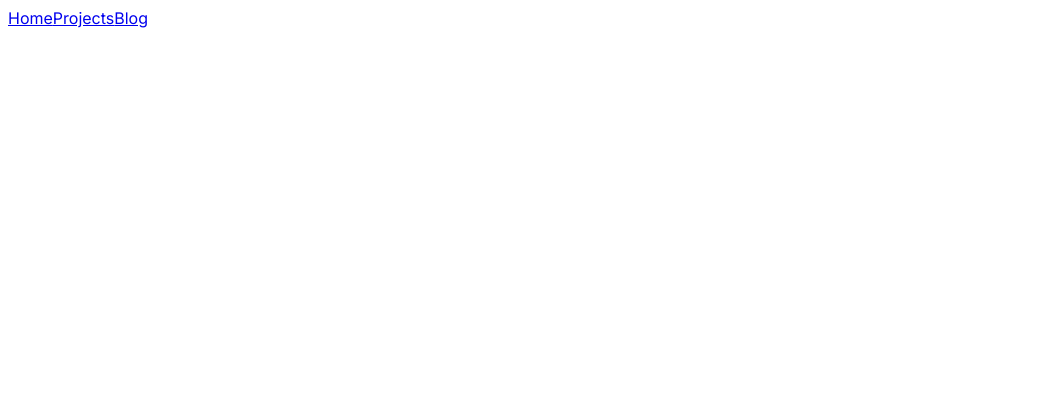
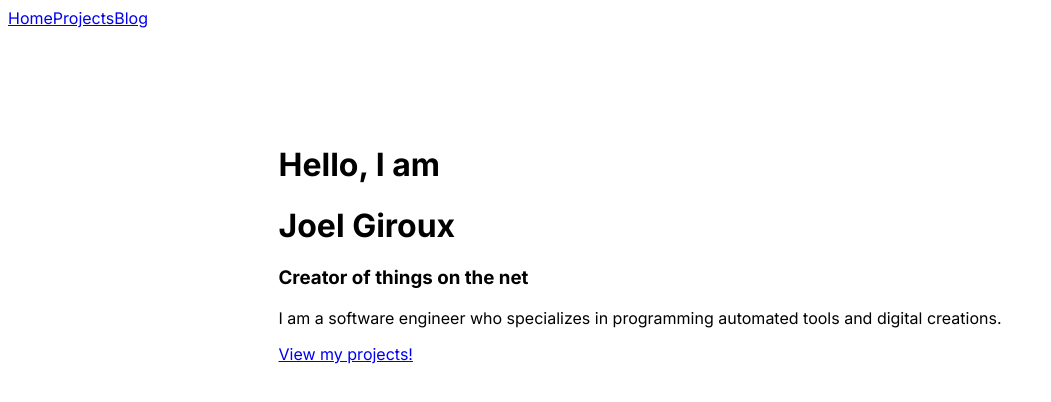
Before and after one commit to Nimeroo/next-portfolio, a Next.js app: page / in a window 1280 px wide. Shown: the top 402 px of the page, without its empty margins (0-1051 px from the left). Built offline with nearby package versions, Linux system fonts and the light colour scheme.

Commit message:
Hero added to home page

```diff
--- a/src/app/page.js
+++ b/src/app/page.js
@@ -1,9 +1,11 @@
 import Image from 'next/image'
 import styles from './page.module.css'
+import Hero from "./Components/Hero/Hero"
 
 export default function Home() {
   return (
     <main className={styles.main}>
+      <Hero/>
     </main>
   )
 }
```
